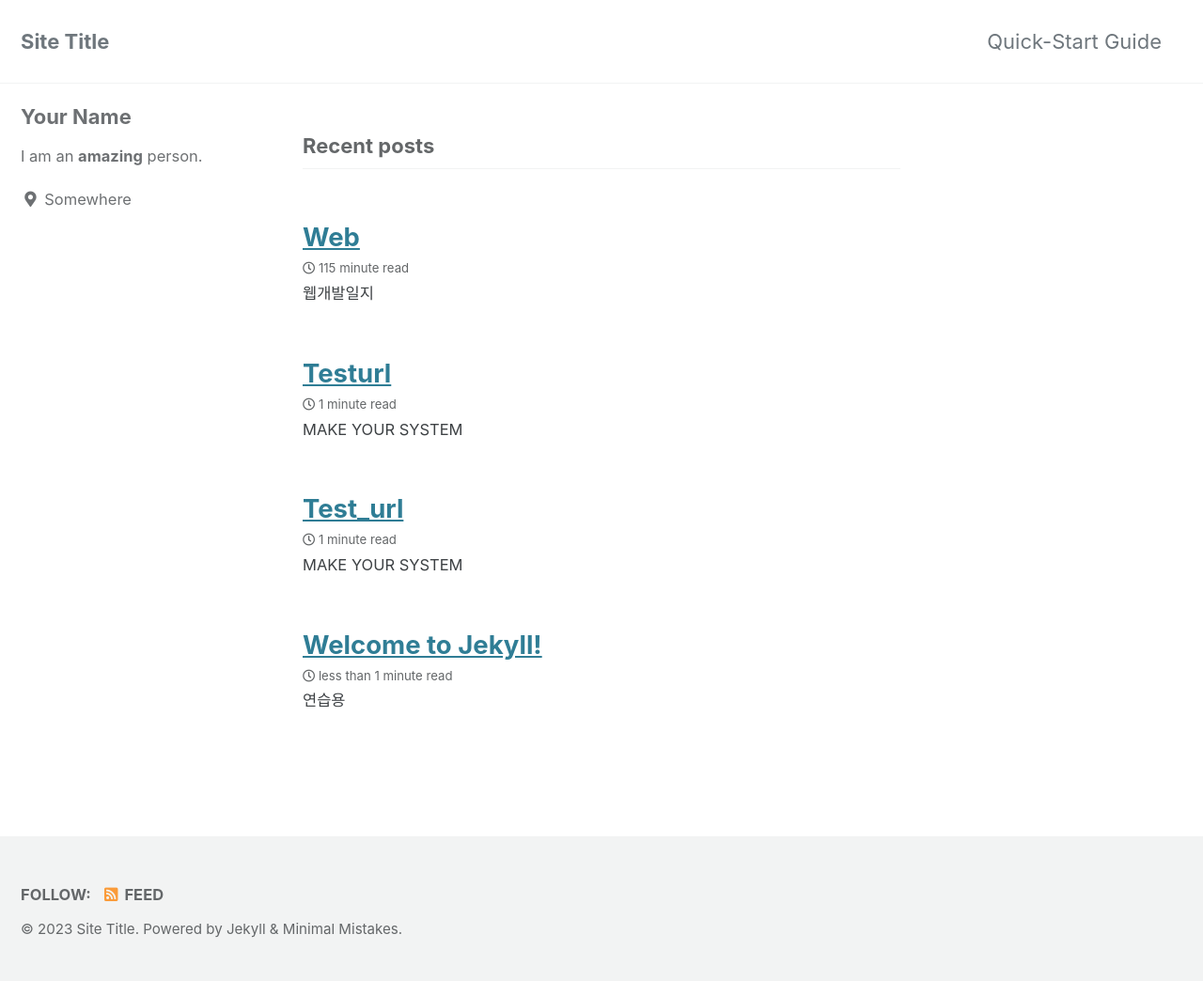
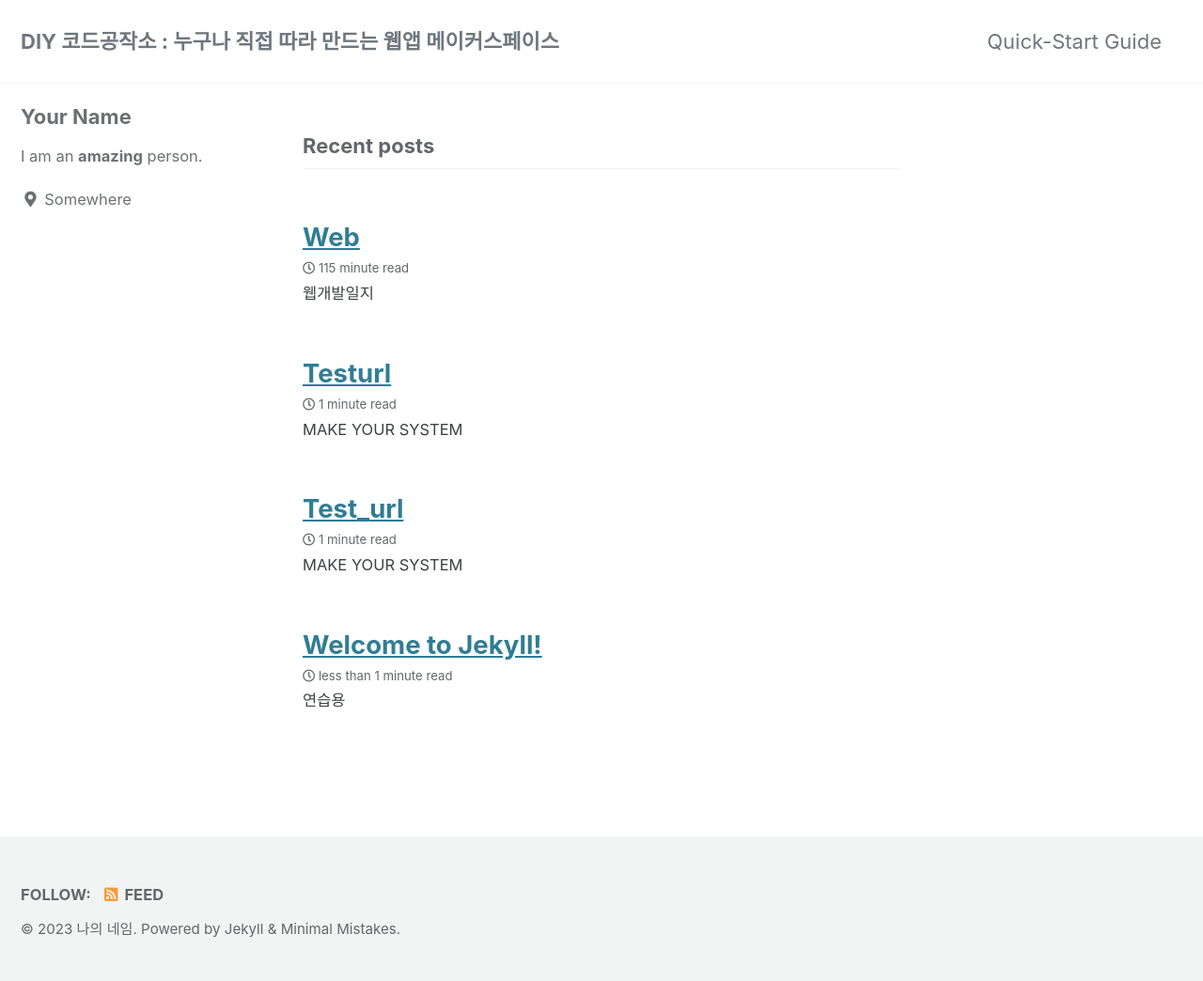
Before and after one commit to IwouldHelpYou/IwouldHelpYou.github.io, a Jekyll site: the page built from index.html, in a window 1280 px wide. Shown: the whole page at 94% size. Built offline with Jekyll 4.4.1, drawn with Linux system fonts in a browser that asks for light colours; cached includes are drawn as plain includes; the list of posts is cut into pages by our own code.

Commit message:
Update _config.yml

```diff
--- a/_config.yml
+++ b/_config.yml
@@ -16,11 +16,11 @@ minimal_mistakes_skin    : "default" # "air", "aqua", "contrast", "dark", "dirt"
 
 # Site Settings
 locale                   : "en-US"
-title                    : "Site Title"
+title                    : "DIY 코드공작소 : 누구나 직접 따라 만드는 웹앱 메이커스페이스"
 title_separator          : "-"
 subtitle                 : # site tagline that appears below site title in masthead
-name                     : ""
-description              : "An amazing website."
+name                     : "나의 네임"
+description              : "초보자도 글을 통해서 바로 코드를 이해하고  블로그를 지향합니다"
 url                      : "https://IwouldHelpYou.github.io"
 baseurl                  : # the subpath of your site, e.g. "/blog"
 repository               : # GitHub username/repo-name e.g. "mmistakes/minimal-mistakes"
```
